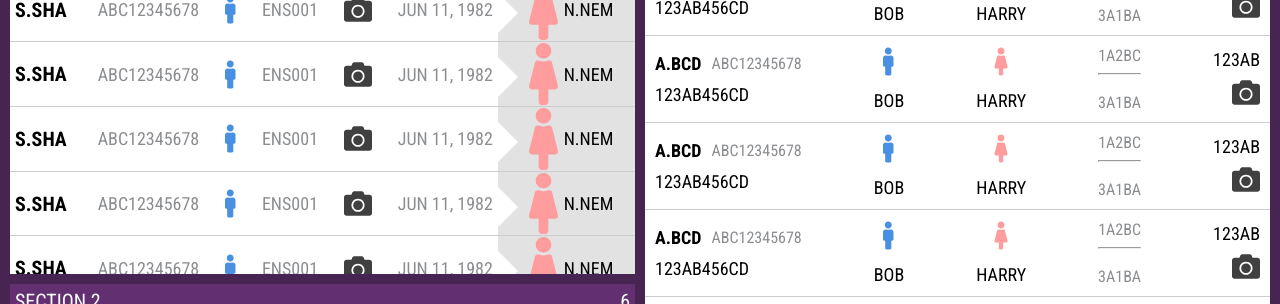
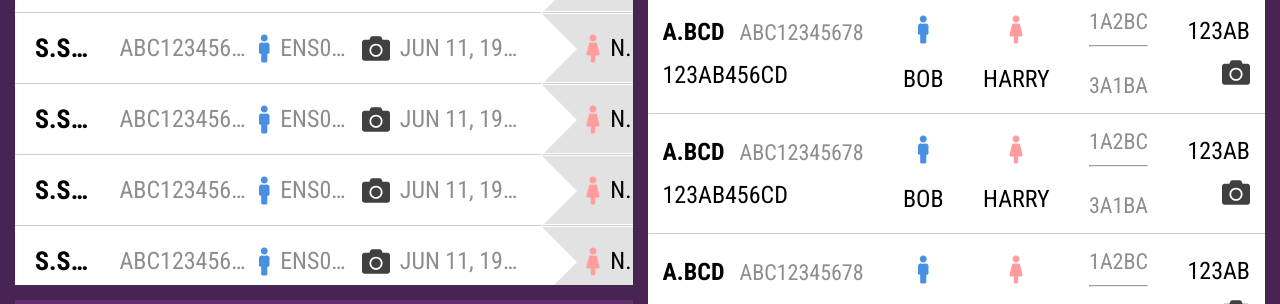
Before and after one commit to tahiraziz/ensuellc-test, a plain HTML site: page index.html in a window 1280 px wide. Shown: the part 168-472 px from the top of the page. Drawn offline with Linux system fonts and the light colour scheme.

Commit message:
fit to 1080p

```diff
--- a/styles.scss
+++ b/styles.scss
@@ -8,13 +8,13 @@ $white: #FFFFFF;
 $text-dark: #000000;
 $text-light: #8B8D90;
 /*Text Sizes*/
-$size-regular: 18px;
-$size-small: 16px;
-$size-large: 20px;
+$size-regular: 24px;
+$size-small: 22px;
+$size-large: 26px;
 
 /*Spacings*/
-$spacing-small: 5px;
-$spacing-regular: 10px;
+$spacing-small: 10px;
+$spacing-regular: 15px;
 
 /*Reset*/
 html,body, p , h1, h2{
@@ -89,7 +89,7 @@ html,body, p , h1, h2{
             color: $white;
             font-weight: 400;
             h1, span {
-                font-size: 20px;
+                font-size: $size-large;
             }
         }
         .row {
@@ -97,7 +97,7 @@ html,body, p , h1, h2{
             flex-direction: row;
             align-items: center;
             justify-content: space-between;
-            font-size: 18px;
+            font-size: $size-regular;
             border-bottom: 1px solid $dark-gray;
             flex-basis: 1;
             flex-grow: 1;
@@ -110,10 +110,11 @@ html,body, p , h1, h2{
                 background: $white;
                 position: relative;
                 width: 82%;
+                padding: $spacing-small;
                 .first {
                     font-weight: 700;
                     color: $text-dark;
-                    font-size: 20px;
+                    font-size: $size-large;
                 }
                 .second, .fourth, .sixth {
                     font-weight: 400;
@@ -132,7 +133,7 @@ html,body, p , h1, h2{
                     left:100%;
                     height:0;
                     width:0;
-                    border-width: 20px;
+                    border-width: 36px;
                     border-style:solid;
                     border-color:$white;
                     border-top-color:transparent;
@@ -146,10 +147,11 @@ html,body, p , h1, h2{
                 justify-content: space-between;
                 align-items: center;
                 background: $gray;
-                padding-left: 3*$spacing-regular;
                 flex-basis: 1;
                 flex-grow: 1;
                 flex-shrink: 1;
+                padding: $spacing-small;
+                padding-left: 3*$spacing-regular;
                 width: 18%;
                 & > *:not(img) {
                     padding: $spacing-small;
@@ -183,7 +185,7 @@ html,body, p , h1, h2{
                 background: $purple;
                 padding: $spacing-small;
                 h1, span {
-                    font-size: 20px;
+                    font-size: $size-large;
                     color: white;
                 }
                 div {
@@ -203,7 +205,7 @@ html,body, p , h1, h2{
                 background: $white;
                 padding: $spacing-regular;
                 font-weight: 400;
-                font-size: 18px;
+                font-size: $size-regular;
                 border-bottom: 1px solid $dark-gray;
                 flex-basis: 1;
                     flex-grow: 1;
@@ -235,13 +237,13 @@ html,body, p , h1, h2{
                         }
                         p:nth-child(2) {
                             color: $text-light;
-                            font-size: 16px;
+                            font-size: $size-small;
                         }
                     }
                 }
                 .row__fourth {
                     color: $text-light;
-                    font-size: 16px;
+                    font-size: $size-small;
                 }
                 .row__fifth {
                     align-items: flex-end;
@@ -251,3 +253,15 @@ html,body, p , h1, h2{
         }
     }
 }
+
+@media screen and (max-width: 1024px) {
+    .sections {
+        flex-direction: column;
+        .sections__left, .sections__right {
+            width: 100%;
+        }
+        .sections__right--three {
+            margin-top: $spacing-regular;
+        }
+    }
+}
```
Also changed, not shown: styles.css.
